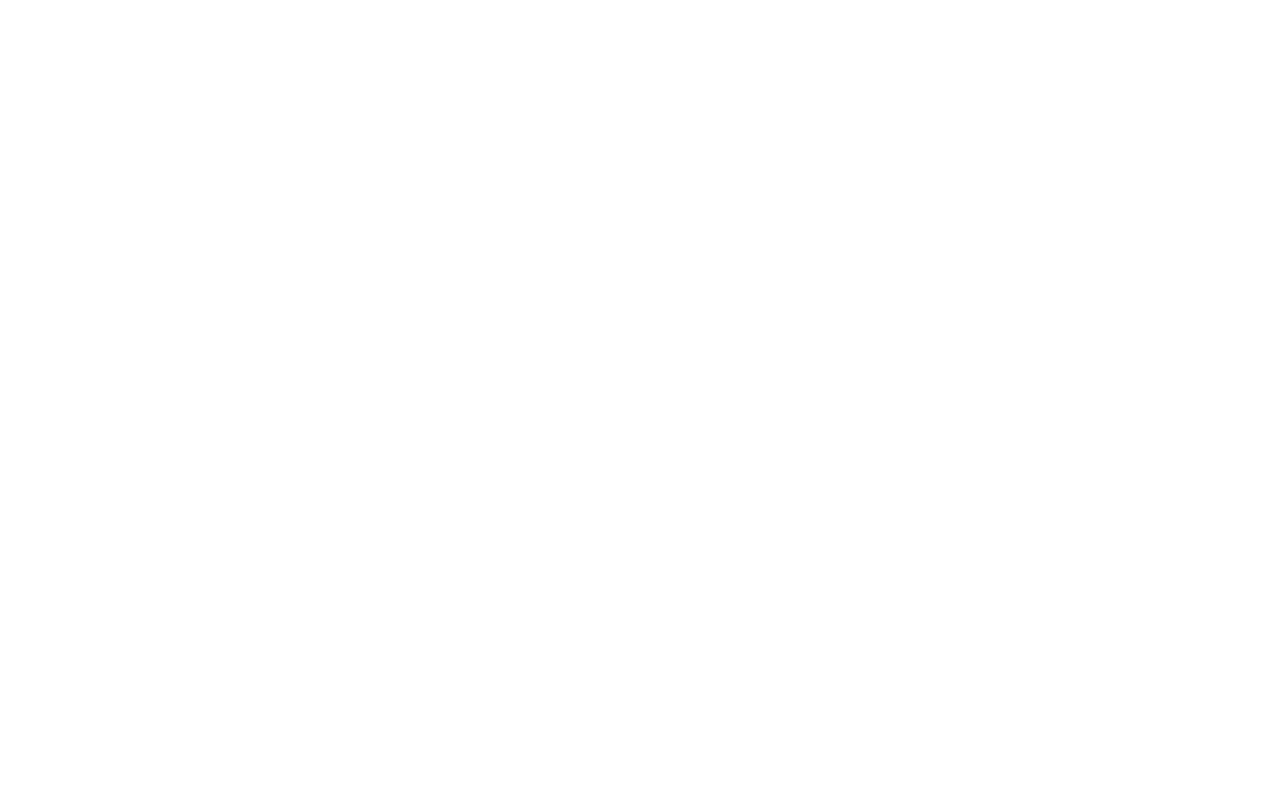
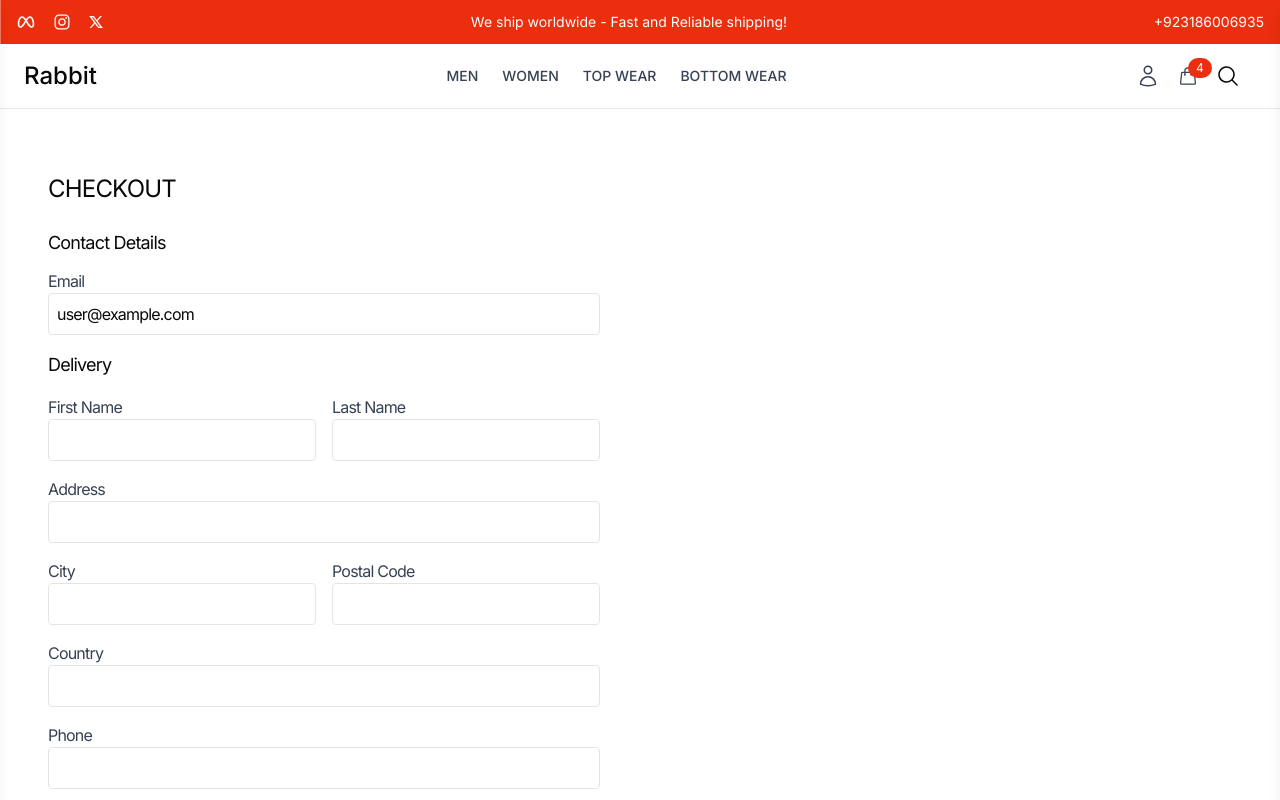
Before and after one commit to AsadurRehmann/Ecommerce-Platform, a React (Vite) app in the folder frontend/: page /checkout in a window 1280 px wide. Before the commit this address had no page. Shown: the top 800 px of the page. Built offline with nearby package versions, Linux system fonts and the light colour scheme.

Commit message:
checkout page

```diff
--- a/frontend/src/App.jsx
+++ b/frontend/src/App.jsx
@@ -6,6 +6,8 @@
 import Register from "./Pages/Register.jsx";
 import Profile from "./Pages/Profile.jsx";
 import CollectionPage from "./Pages/CollectionPage.jsx";
+import ProductDetails from "./components/Products/ProductDetails";
+import Checkout from "./components/Cart/Checkout";
 
 const App = () => {
   return (
@@ -18,6 +20,8 @@
           <Route path="register" element={<Register />} />
           <Route path="profile" element={<Profile />} />
           <Route path="collections/:collection" element={<CollectionPage />} />
+          <Route path="product/:id" element={<ProductDetails />} />
+          <Route path="checkout" element={<Checkout/>}/>
           {/*user layout*/}
         </Route>
         <Route>{/*Admin lauout*/}</Route>
--- /dev/null
+++ b/frontend/src/components/Cart/Checkout.jsx
@@ -0,0 +1,181 @@
+import React, { useState } from "react";
+import { useNavigate } from "react-router-dom";
+
+function Checkout() {
+    const [checkoutId,setCheckoutId]=useState()
+  const cart = {
+    Products: [
+      {
+        name: "T-shirt",
+        size: "M",
+        color: "Red",
+        price: 15,
+        image: "https://picsum.photos/150?random=1",
+      },
+      {
+        name: "Jeans",
+        size: "M",
+        color: "Blue",
+        price: 20,
+        image: "https://picsum.photos/150?random=2",
+      },
+    ],
+    totalPrice: 35,
+  };
+
+  const navigate = useNavigate();
+  const [shippingAddress, setShippingAddress] = useState({
+    firstName: "",
+    lastName: "",
+    address: "",
+    city: "",
+    postalCode: "",
+    country: "",
+    phone: "",
+  });
+
+  const handleCreateCheckout=(e)=>{
+    e.preventDefault();
+    // setCheckoutId(1234);
+  }
+
+  return (
+    <div className="grid grid-cols-1 lg:grid-cols-2 gap-8 max-w-7xl mx-auto py-10 px-6 tracking-tighter">
+      <div className="bg-white rounded-lg p-6">
+        <h2 className="text-2xl uppercase mb-6">Checkout</h2>
+        <form onSubmit={handleCreateCheckout}>
+          <h3 className="text-lg mb-3 ">Contact Details</h3>
+          <div className="mb-4">
+            <label className="block text-gray-700">Email</label>
+            <input
+              type="email"
+              value="user@example.com"
+              className="w-full p-2 rounded border"
+              disabled
+            />
+          </div>
+          <h3 className="text-lg mb-4">Delivery</h3>
+          <div className="mb-4 grid grid-cols-2 gap-4">
+            <div>
+              <label className="block text-gray-700">First Name</label>
+              <input
+                type="text"
+                value={shippingAddress.firstName}
+                className="w-full p-2 rounded border"
+                onChange={(e) =>
+                  setShippingAddress({
+                    ...shippingAddress,
+                    firstName: e.target.value,
+                  })
+                }
+              />
+            </div>
+
+            <div>
+              <label className="block text-gray-700">Last Name</label>
+              <input
+                type="text"
+                value={shippingAddress.lastName}
+                className="w-full p-2 rounded border"
+                onChange={(e) =>
+                  setShippingAddress({
+                    ...shippingAddress,
+                    lastName: e.target.value,
+                  })
+                }
+              />
+            </div>
+          </div>
+          <div className="mb-4">
+            <h3 className="text-gray-700 block">Address</h3>
+            <input
+              type="text"
+              onChange={(e) =>
+                setShippingAddress({
+                  ...shippingAddress,
+                  address: e.target.value,
+                })
+              }
+              className="w-full p-2 rounded border"
+              required
+            />
+          </div>
+          <div className="gap-4 mb-4 grid grid-cols-2">
+            <div>
+              <label className="block text-gray-700">City</label>
+              <input
+                type="text"
+                value={shippingAddress.city}
+                className="w-full p-2 rounded border"
+                onChange={(e) =>
+                  setShippingAddress({
+                    ...shippingAddress,
+                    city: e.target.value,
+                  })
+                }
+              />
+            </div>
+
+            <div>
+              <label className="block text-gray-700">Postal Code</label>
+              <input
+                type="text"
+                value={shippingAddress.postalCode}
+                className="w-full p-2 rounded border"
+                onChange={(e) =>
+                  setShippingAddress({
+                    ...shippingAddress,
+                    postalCode: e.target.value,
+                  })
+                }
+              />
+            </div>
+          </div>
+          <div className="mb-4">
+            <h3 className="text-gray-700 block">Country</h3>
+            <input
+              type="text"
+              onChange={(e) =>
+                setShippingAddress({
+                  ...shippingAddress,
+                  country: e.target.value,
+                })
+              }
+              className="w-full p-2 rounded border"
+              required
+            />
+          </div>
+          <div className="mb-4">
+            <h3 className="text-gray-700 block">Phone</h3>
+            <input
+              type="text"
+              onChange={(e) =>
+                setShippingAddress({
+                  ...shippingAddress,
+                  phone: e.target.value,
+                })
+              }
+              className="w-full p-2 rounded border"
+              required
+            />
+          </div>
+
+          <div className="mt-6">
+            {
+                checkoutId ? (
+                    <button type="submit" className="w-full bg-black text-white py-3 rounded">Continue to Payment</button>
+                ):(
+                    <div>
+                        <h3 className="text-lg mb-4">Pay with Paypal</h3>
+                        {/* paypal component  */}
+                    </div>
+                )
+            }
+          </div>
+        </form>
+      </div>
+    </div>
+  );
+}
+
+export default Checkout;
--- a/frontend/src/components/Layout/CartDrawer.jsx
+++ b/frontend/src/components/Layout/CartDrawer.jsx
@@ -1,7 +1,12 @@
 import { IoMdClose } from "react-icons/io";
 import CartContent from "../Cart/CartContent";
+import { useNavigate } from "react-router-dom";
 
 function CartDrawer({ drawerOpen, toggleCartDrawer }) {
+  const navigate=useNavigate();
+  const handleCheckout=()=>{
+    navigate("/checkout")
+  }
   return (
     <div
       className={`fixed top-0 right-0 w-3/4 sm:w-1/2 md:w-[30rem] h-full bg-white shadow-lg transform transition-transform
@@ -23,7 +28,7 @@
       </div>
       {/* component button fixed at button  */}
       <div className="sticky p-4 bg-white bottom-0">
-        <button className="w-full bg-black text-white py-3 rounded-lg font-semibold hover:bg-gray-800 transition">
+        <button onClick={handleCheckout} className="w-full bg-black text-white py-3 rounded-lg font-semibold hover:bg-gray-800 transition">
           Checkout
         </button>
         <p className="text-sm tracking-tighter text-gray-500 mt-2 text-center">
```
